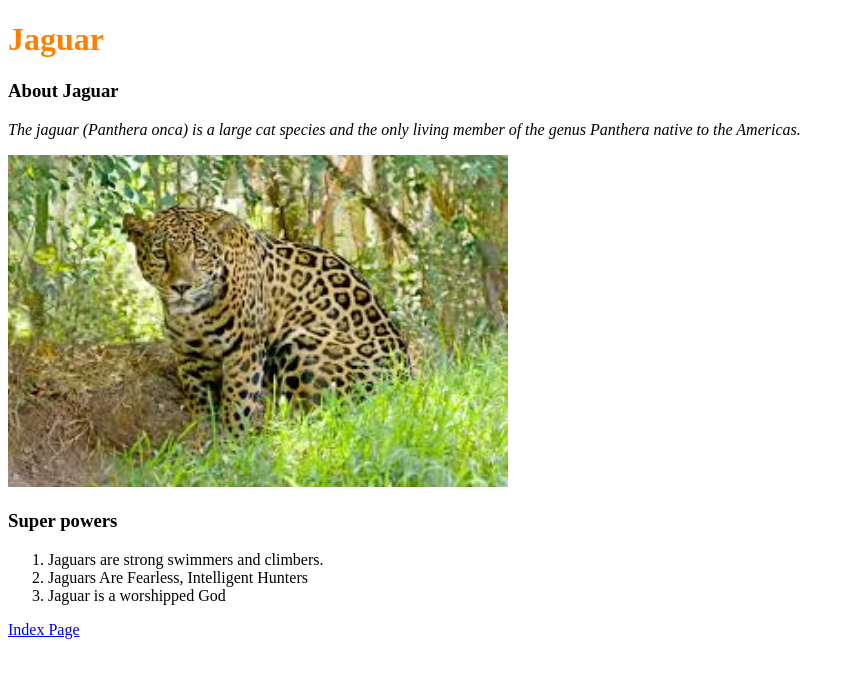
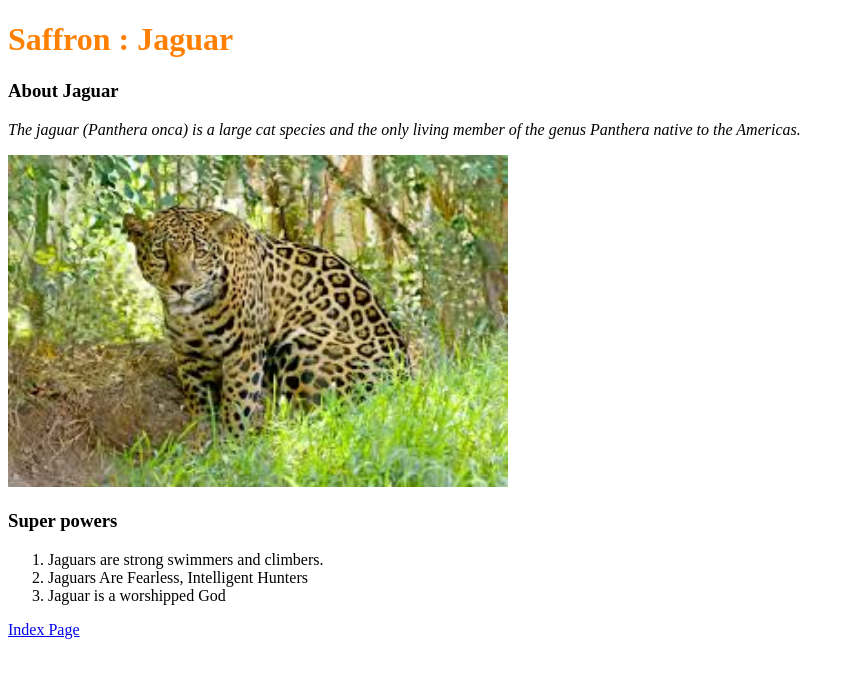
Before and after one commit to 44-563-Web-Apps-S23/44563-webapps-assignment-3-SwarupaJinne, a plain HTML site: page bonus.html in a window 1280 px wide. Shown: the whole page, without its empty margins (0-851 px from the left). Drawn offline with Linux system fonts and the light colour scheme.

Commit message:
changes after adding bonus file

```diff
--- a/bonus.html
+++ b/bonus.html
@@ -4,7 +4,7 @@
 <title>Bonus Page</title>
 </head>
 <body>
-<h1 style="color:#FF8000">Jaguar </h1>
+<h1 style="color:#FF8000"> Saffron : Jaguar </h1>
 <h3>About Jaguar </h3>
 <P>
     <i>
```
